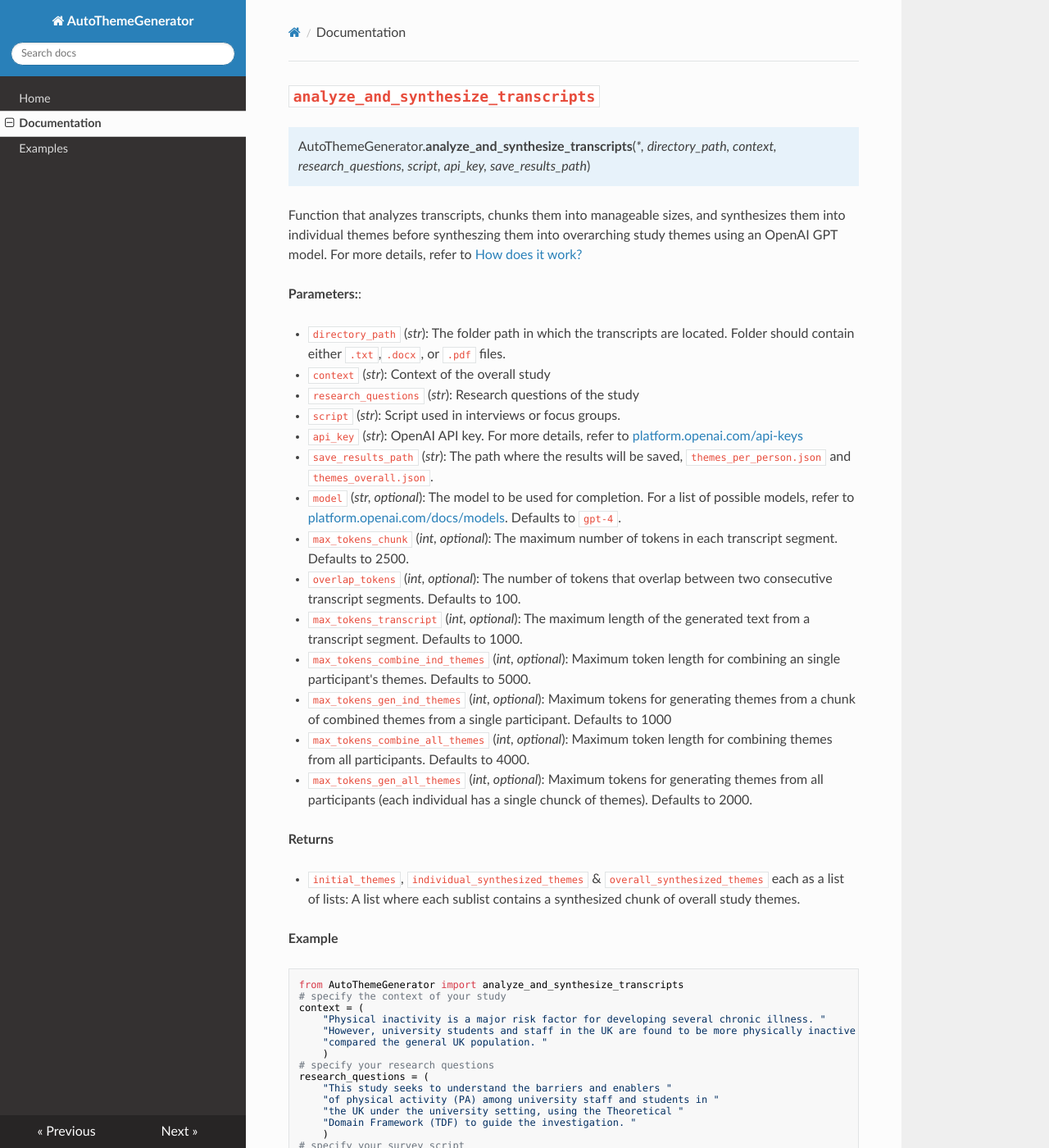
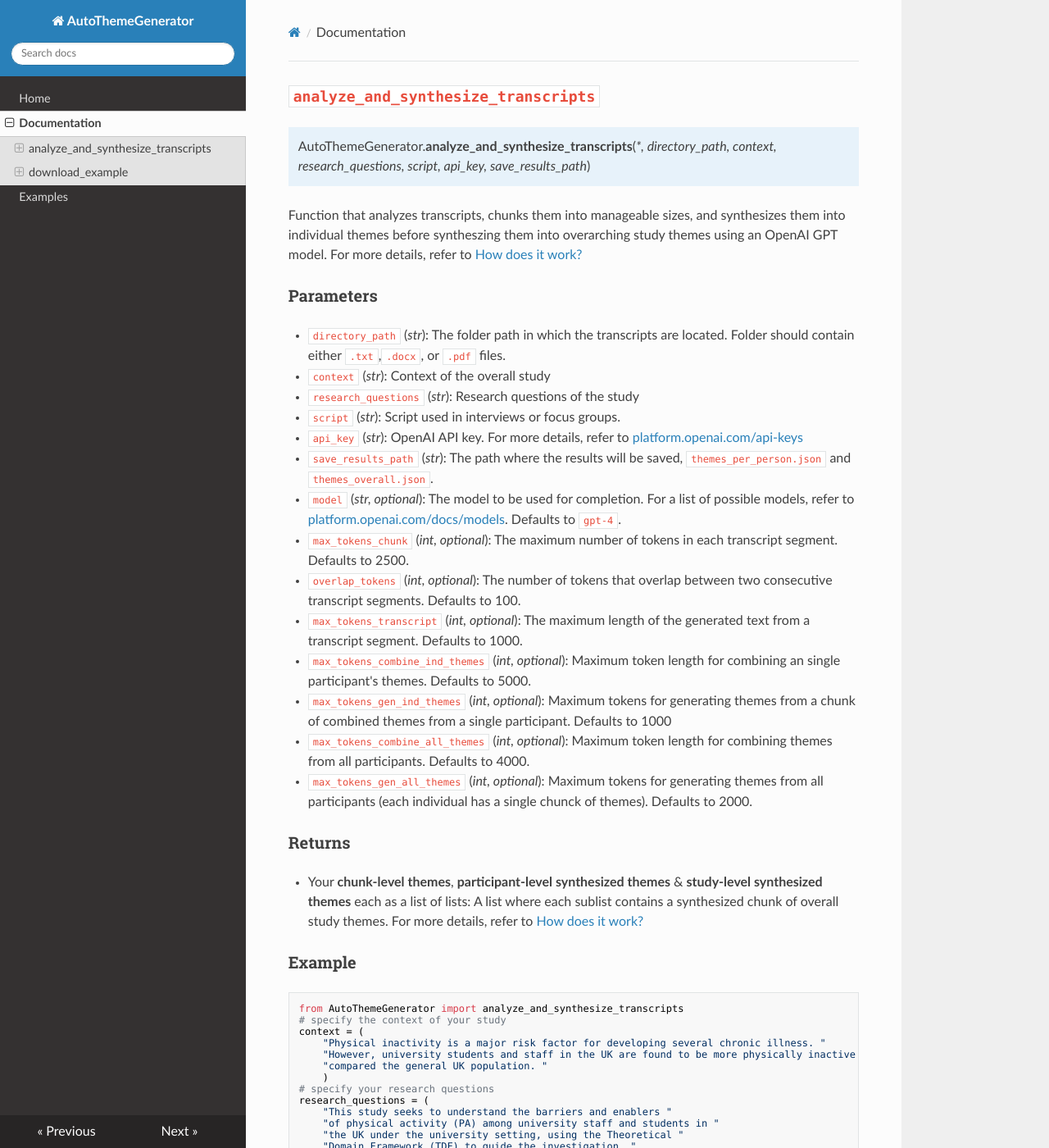
Before and after one commit to cja5553/ReadTheDocs_AutoThemeGenerator, an MkDocs documentation site: the page built from docs/documention.md, in a window 1280 px wide and 1400 px high. Shown: the whole window at 82% size. Built offline with MkDocs 1.6.1, drawn with Linux system fonts in a browser that asks for light colours; nearby versions of some CDN libraries; some of the changed text lies outside the part shown.

Commit message:
Minor tweaks

````diff
--- a/docs/documention.md
+++ b/docs/documention.md
@@ -1,4 +1,8 @@
+#
+
 ## `analyze_and_synthesize_transcripts`
+
+
 
 !!! note ""
 
@@ -10,7 +14,7 @@
 Function that analyzes transcripts, chunks them into manageable sizes, and synthesizes them into individual themes before syntheszing them into overarching study themes using an OpenAI GPT model. For more details, refer to [How does it work?](index.md#how-does-it-work)
 
 
-**Parameters:**:
+### Parameters
 
  - `directory_path` (*str*): The folder path in which the transcripts are located.  Folder should contain either `.txt`,`.docx`, or `.pdf` files.
  - `context` (*str*): Context of the overall study
@@ -27,12 +31,12 @@ Function that analyzes transcripts, chunks them into manageable sizes, and synth
 - `max_tokens_combine_all_themes` (*int, optional*): Maximum token length for combining themes from all participants. Defaults to 4000.
 - `max_tokens_gen_all_themes` (*int, optional*): Maximum tokens for generating themes from all participants (each individual has a single chunck of themes). Defaults to 2000.
 
-**Returns**
+### Returns
 
-- `initial_themes`, `individual_synthesized_themes` & `overall_synthesized_themes` each as a list of lists: A list where each sublist contains a synthesized chunk of overall study themes.
+- Your **chunk-level themes**, **participant-level synthesized themes** & **study-level synthesized themes** each as a list of lists: A list where each sublist contains a synthesized chunk of overall study themes. For more details, refer to [How does it work?](index.md#how-does-it-work)
 
 
-**Example**
+### Example
 
 ```python
 from AutoThemeGenerator import analyze_and_synthesize_transcripts
@@ -79,18 +83,18 @@ print(overall_synthesized_themes)
 !!! note ""
 
 
-    AutoThemeGenerator.**download_example**()
+    AutoThemeGenerator.**download_example***(\*)*
 
 Function to download example transcripts from a url. Used primarily for ease of demonstration in our [demonstrated examples](examples.md).
 
 
-**Parameters:**:
+### Parameters
 
  - `folder_name` (*str, optional*): Name of folder where the example transcripts will be contained in exisiting directory. Defaults to `example_transcripts`.
  - `url` (*str, optional*): download url of the transcripts, should end in .zip format. Defaults to downloading an .zip transcripts from [Henderson et al's (2020)](https://jeehp.org/journal/view.php?doi=10.3352/jeehp.2020.17.22) study.
 
 
-**Example**
+### Example
 
 ```python
 >>> from AutoThemeGenerator import download_example
````
Also changed, not shown: docs/index.md (+4 -0 lines), docs/examples.md (line endings or trailing spaces).
